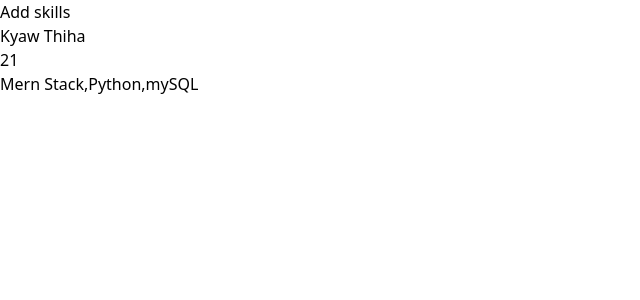
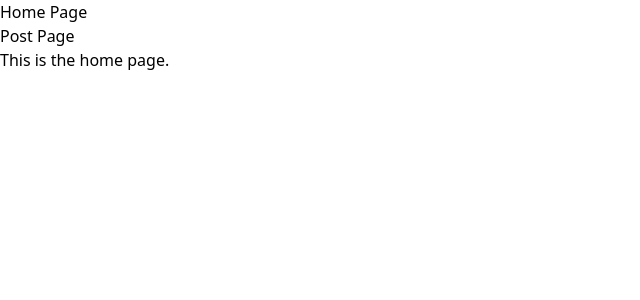
Before and after one commit to KyawThiha111/vite-project-react, a React (Vite) app: page / in a window 1280 px wide. Shown: the top 300 px of the page, without its empty margins (0-640 px from the left). Built offline with nearby package versions, Linux system fonts and the light colour scheme.

Commit message:
React-Router-Dom

```diff
--- a/package.json
+++ b/package.json
@@ -12,7 +12,8 @@
   "dependencies": {
     "@tailwindcss/vite": "^4.0.9",
     "react": "^19.0.0",
-    "react-dom": "^19.0.0"
+    "react-dom": "^19.0.0",
+    "react-router-dom": "^7.3.0"
   },
   "devDependencies": {
     "@eslint/js": "^9.19.0",
--- a/src/App.jsx
+++ b/src/App.jsx
@@ -3,25 +3,19 @@ import reactLogo from './assets/react.svg'
 import viteLogo from '/vite.svg'
 import './index.css';
 import React from 'react';
-import { createContext } from 'react';
-import  {Developer} from './Component/Developer';
-
-export const myContext = createContext(undefined);
+import { BrowserRouter as Router, Routes,Route,Link } from 'react-router-dom';
+import { Home } from './Component/Home';
+import { PostPage } from './Component/PostPage';
+import { Navbar } from './Component/Navbar';
 function App() {
-   const [developer,setDeveloper] = useState({
-    name:"Kyaw Thiha",
-    age:21,
-    skills:["Mern Stack","Python","mySQL"]
-   })
-   const handleSetDeveloperskills = (newData)=>{
-     setDeveloper({...developer,skills:[...developer.skills,newData]})
-   }
    return(
-     <div>
-       <myContext.Provider value={{developer,handleSetDeveloperskills}}>
-       <Developer/>
-       </myContext.Provider>
-     </div>
+     <Router>
+      <Navbar/>
+      <Routes>
+        <Route path='/' element={<Home/>}/>
+        <Route path='/postpage' element={<PostPage/>}/>
+      </Routes>
+     </Router>
    )
 }
 
--- a/src/Component/Developer.jsx
+++ /dev/null
@@ -1,24 +0,0 @@
-
-import { useState } from "react";
-import React from "react";
-import { useContext } from "react";
-import { myContext } from "../App";
-export const Developer =()=>{
-  const {developer,handleSetDeveloperskills} = useContext(myContext)
-  const [inputdata,setInputdata] = useState(undefined);
-  const onChangeHandler = (e)=>{
-      setInputdata(e.target.value)
-  }
-  const addSkillBtn = ()=>{
-   handleSetDeveloperskills(inputdata)
-  }
-    return(
-      <div>
-       <button onClick={addSkillBtn}>Add skills</button>
-       <input type="text" onChange={onChangeHandler}/>
-       <p>{developer.name}</p>
-       <p>{developer.age}</p>
-       <p>{developer.skills.toString()}</p>
-      </div>
-    )
-}
--- /dev/null
+++ b/src/Component/Home.jsx
@@ -0,0 +1,7 @@
+import React from "react";
+
+export const Home = ()=>{
+    return(
+        <div>This is the home page.</div>
+    )
+}
--- /dev/null
+++ b/src/Component/Navbar.jsx
@@ -0,0 +1,16 @@
+import { Link } from "react-router-dom"
+
+export const Navbar = ()=>{
+    return(
+        <nav>
+            <ul>
+                <li>
+                    <Link to="/">Home Page</Link>
+                </li>
+                <li>
+                    <Link to="/postpage">Post Page</Link>
+                </li>
+            </ul>
+        </nav>
+    )
+}
--- /dev/null
+++ b/src/Component/PostPage.jsx
@@ -0,0 +1,7 @@
+import React from "react";
+
+export const PostPage = ()=>{
+    return(
+        <div>This is the post page.</div>
+    )
+}
```
Also changed, not shown: 1 other file (tests, documents, lock files or other folders).
